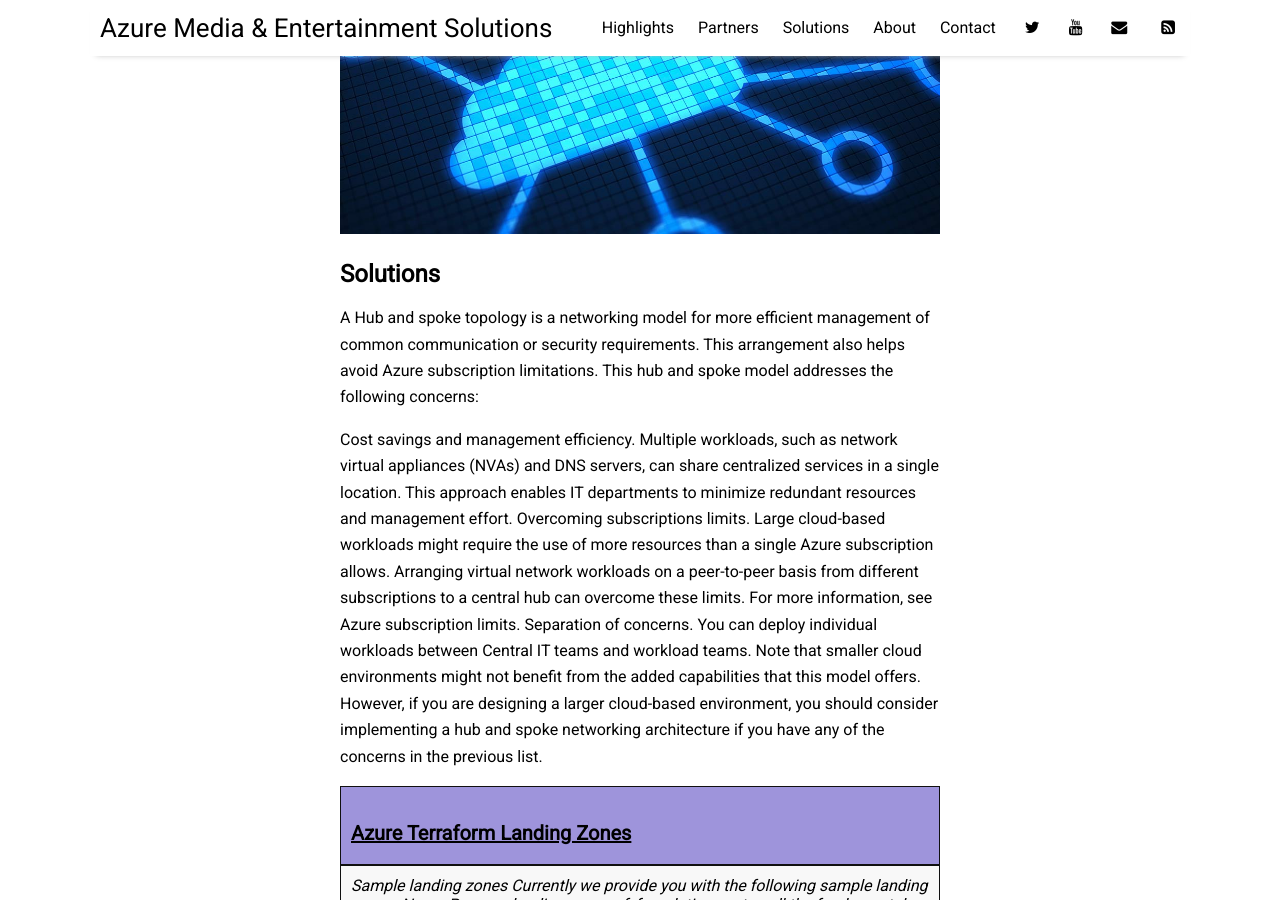
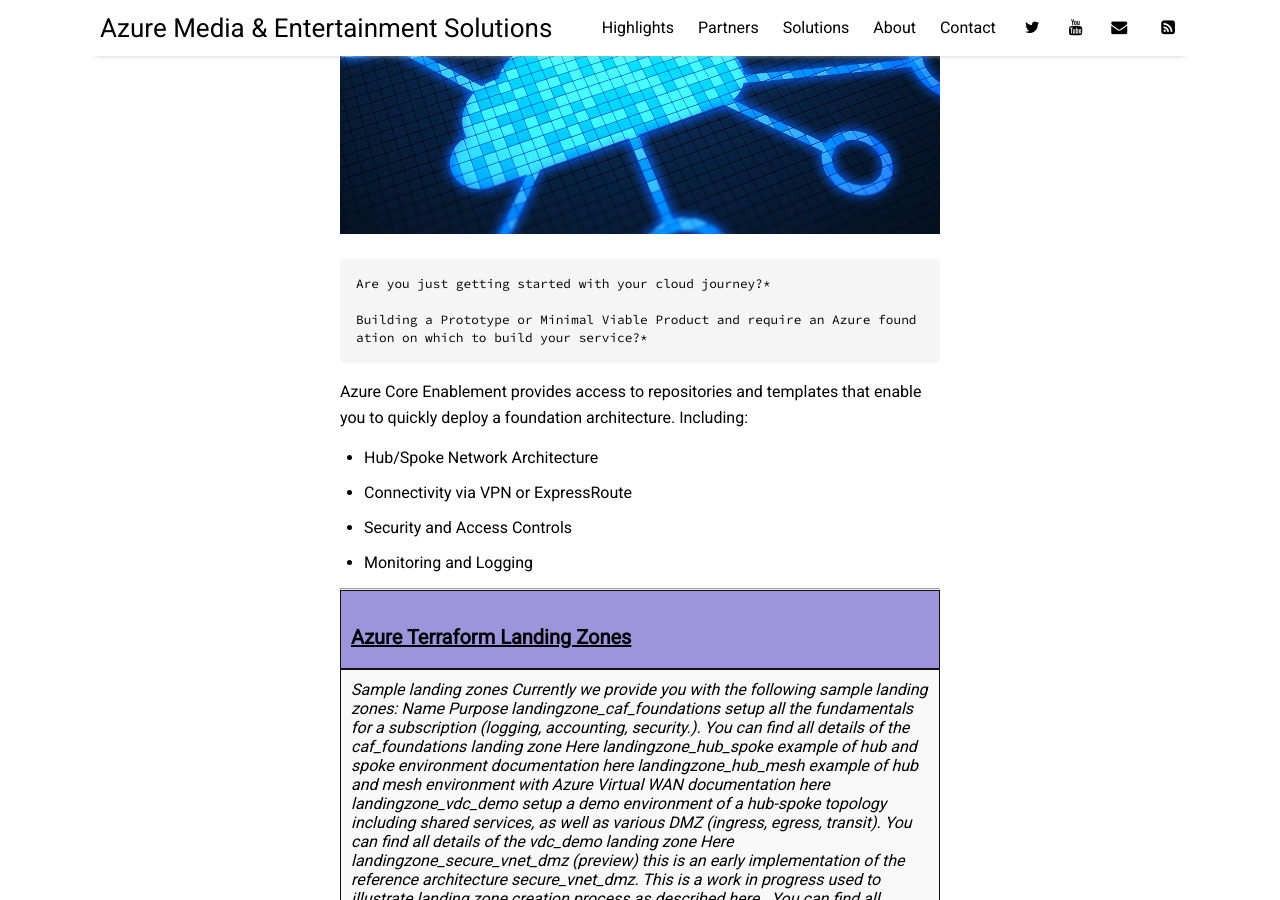
Before and after one commit to Azure/MediaEntertainment, a Jekyll site: the page built from _posts/2020-08-06-enablement.md, in a window 1280 px wide and 900 px high, scrolled down 220 px. Built offline with Jekyll 4.4.1, drawn with Linux system fonts in a browser that asks for light colours; nearby versions of some CDN libraries.

Commit message:
updated Core Enablement

````diff
--- a/_posts/2020-08-06-enablement.md
+++ b/_posts/2020-08-06-enablement.md
@@ -7,14 +7,18 @@
 image: enablement.jpg
 ---
 
-## Solutions
+```
+Are you just getting started with your cloud journey?*
 
-A Hub and spoke topology is a networking model for more efficient management of common communication or security requirements. This arrangement also helps avoid Azure subscription limitations. This hub and spoke model addresses the following concerns:
+Building a Prototype or Minimal Viable Product and require an Azure foundation on which to build your service?*
+```
+Azure Core Enablement provides access to repositories and templates that enable you to quickly deploy a foundation architecture. Including:
+* Hub/Spoke Network Architecture
+* Connectivity via VPN or ExpressRoute
+* Security and Access Controls
+* Monitoring and Logging
 
-Cost savings and management efficiency. Multiple workloads, such as network virtual appliances (NVAs) and DNS servers, can share centralized services in a single location. This approach enables IT departments to minimize redundant resources and management effort.
-Overcoming subscriptions limits. Large cloud-based workloads might require the use of more resources than a single Azure subscription allows. Arranging virtual network workloads on a peer-to-peer basis from different subscriptions to a central hub can overcome these limits. For more information, see Azure subscription limits.
-Separation of concerns. You can deploy individual workloads between Central IT teams and workload teams.
-Note that smaller cloud environments might not benefit from the added capabilities that this model offers. However, if you are designing a larger cloud-based environment, you should consider implementing a hub and spoke networking architecture if you have any of the concerns in the previous list.
+------------
 
 <div class="mstitlebox">
 <h3><a href="https://github.com/Azure/caf-terraform-landingzonese">Azure Terraform Landing Zones</a></h3>
````
